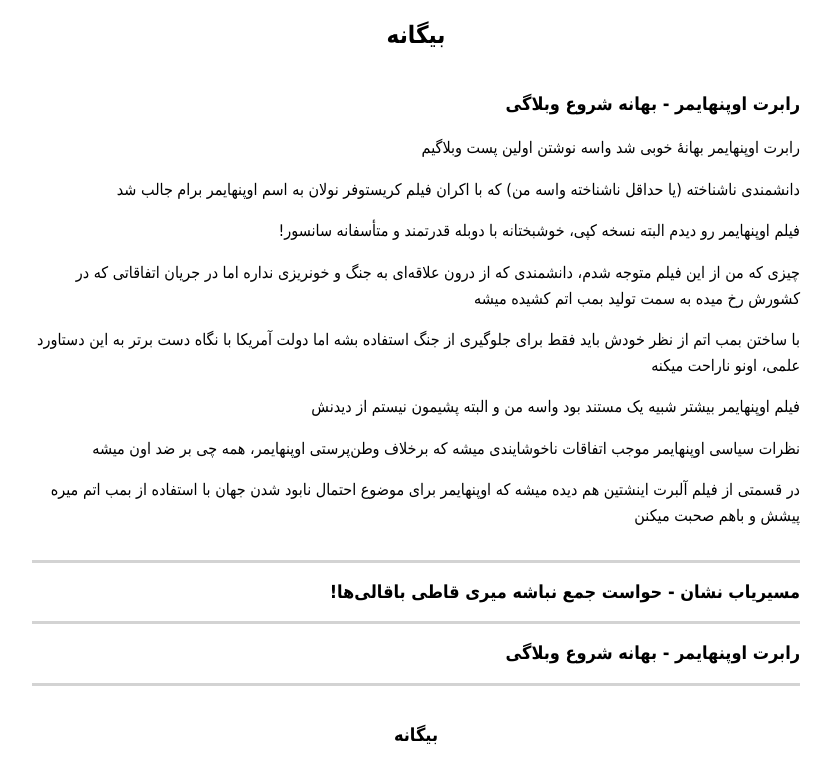
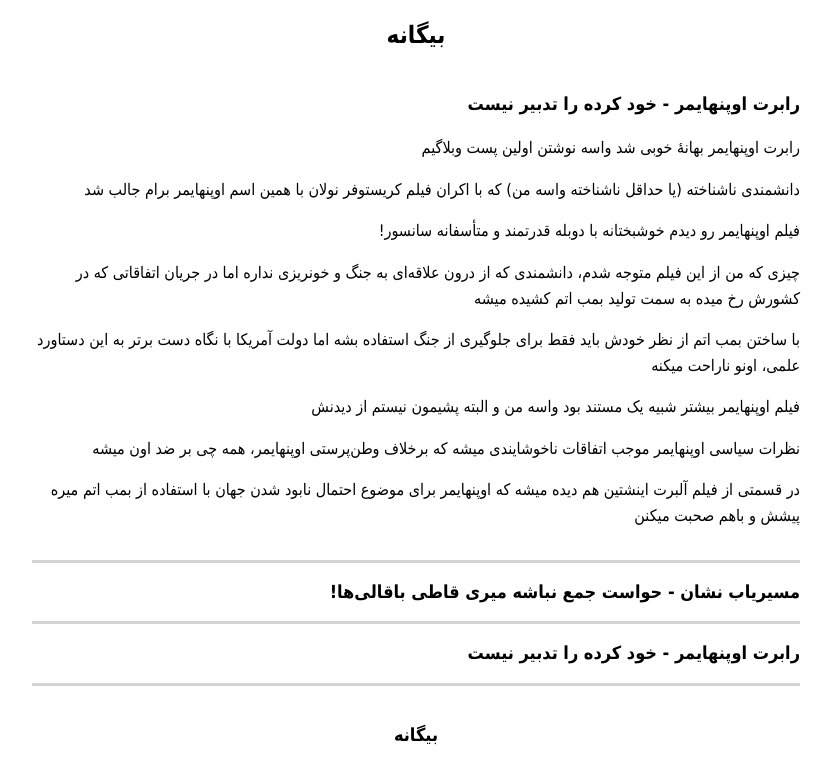
Before and after one commit to darkblog/darkblog.github.io, a Jekyll site: the page built from _posts/2023-8-7-1.md, in a window 1280 px wide. Shown: the top 784 px of the page, without its empty margins (312-1143 px from the left). Built offline with Jekyll 4.4.1, drawn with Linux system fonts in a browser that asks for light colours.

Commit message:
Update 2023-8-7-1.md

```diff
--- a/_posts/2023-8-7-1.md
+++ b/_posts/2023-8-7-1.md
@@ -1,13 +1,13 @@
 ---
 layout: post
-title: رابرت اوپنهایمر - بهانه شروع وبلاگی
+title: رابرت اوپنهایمر - خود کرده را تدبیر نیست
 ---
 
 رابرت اوپنهایمر بهانهٔ خوبی شد واسه نوشتن اولین پست وبلاگیم
 
-دانشمندی ناشناخته (یا حداقل ناشناخته واسه من) که با اکران فیلم کریستوفر نولان به اسم اوپنهایمر برام جالب شد
+دانشمندی ناشناخته (یا حداقل ناشناخته واسه من) که با اکران فیلم کریستوفر نولان با همین اسم اوپنهایمر برام جالب شد
 
-فیلم اوپنهایمر رو دیدم البته نسخه کپی، خوشبختانه با دوبله قدرتمند و متأسفانه سانسور!
+فیلم اوپنهایمر رو دیدم خوشبختانه با دوبله قدرتمند و متأسفانه سانسور!
 
 چیزی که من از این فیلم متوجه شدم، دانشمندی که از درون علاقه‌ای به جنگ و خونریزی نداره اما در جریان اتفاقاتی که در کشورش رخ میده به سمت تولید بمب اتم کشیده میشه
 
```
